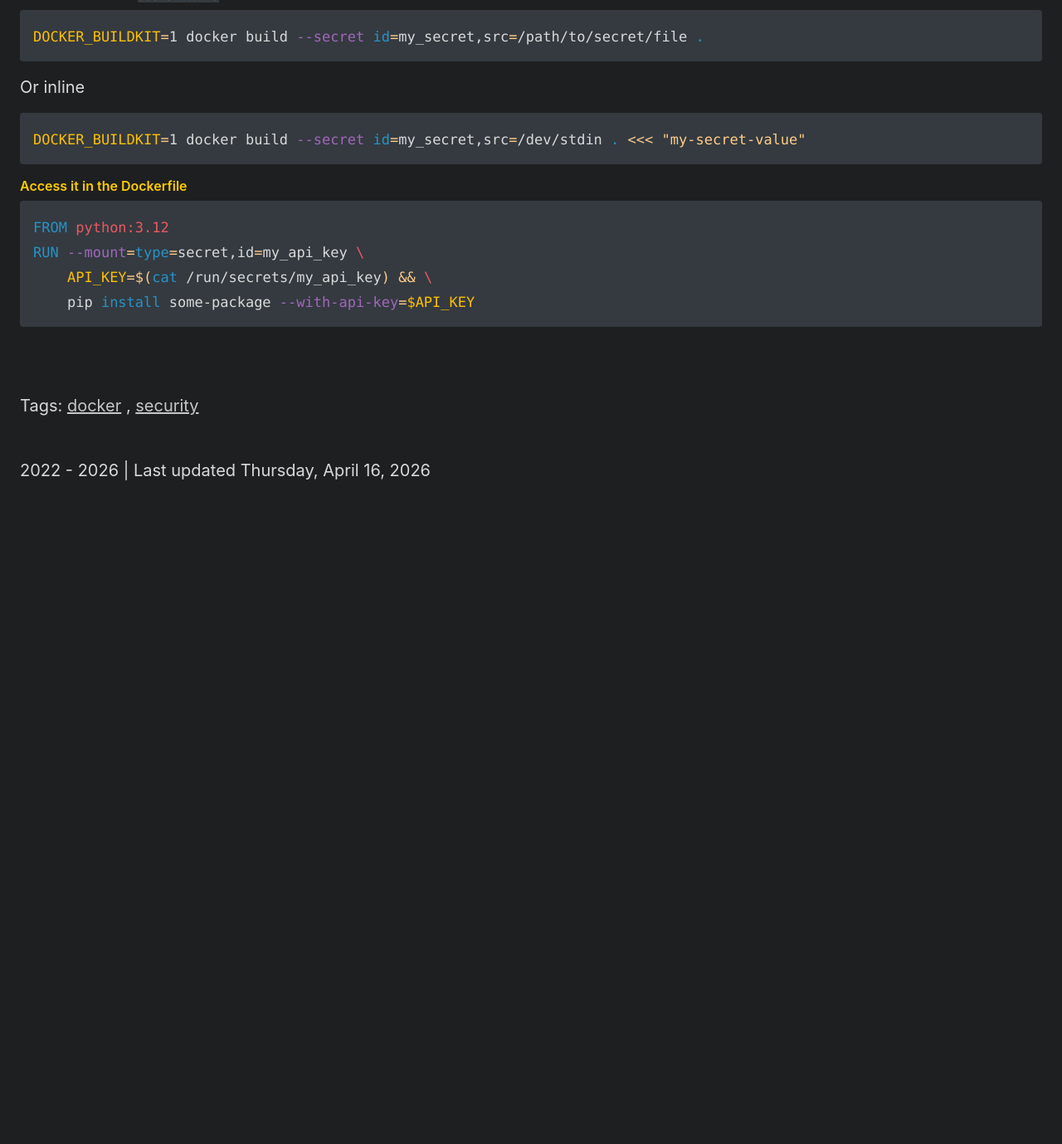
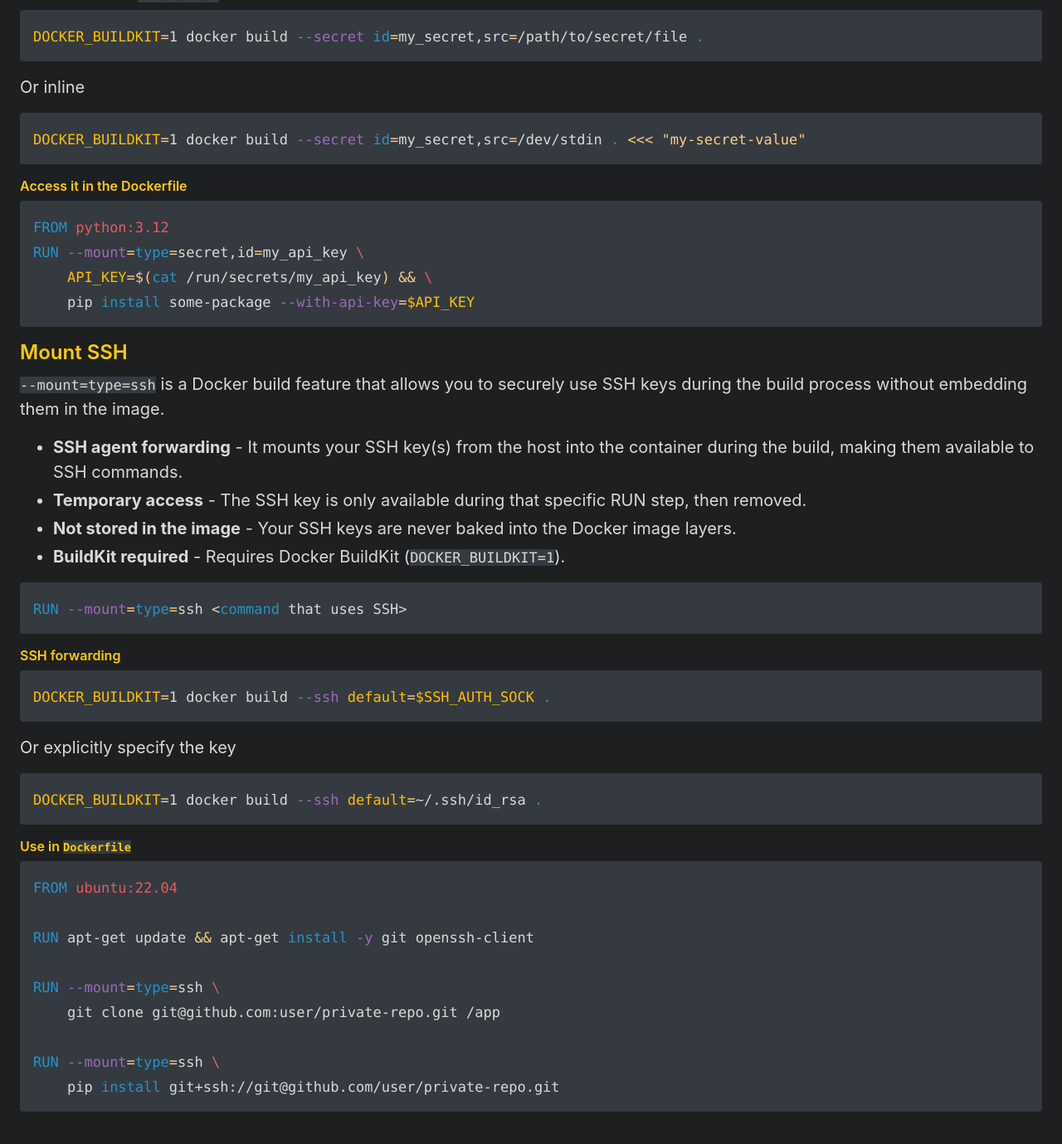
Before and after one commit to artemdevel/artemdevel.github.io, a Jekyll site: the page built from _posts/2022-09-26-docker-security-notes.md, in a window 1280 px wide and 1400 px high, scrolled down 2507 px. Shown: the top 1379 px of the window at 83% size. Built offline with Jekyll 4.4.1, drawn with Linux system fonts in a browser that asks for light colours; before the commit the page ends 3137 px from its top, so only the background shows below that.

Commit message:
Update Docker security notes

````diff
--- a/_posts/2022-09-26-docker-security-notes.md
+++ b/_posts/2022-09-26-docker-security-notes.md
@@ -91,11 +91,11 @@ RUN --mount=type=secret,id=my_secret cat /run/secrets/my_secret
 ```
 
 #### Pass the secret to `docker build`
-```bash
+```shell
 DOCKER_BUILDKIT=1 docker build --secret id=my_secret,src=/path/to/secret/file .
 ```
 Or inline
-```bash
+```shell
 DOCKER_BUILDKIT=1 docker build --secret id=my_secret,src=/dev/stdin . <<< "my-secret-value"
 ```
 
@@ -106,3 +106,38 @@ RUN --mount=type=secret,id=my_api_key \
     API_KEY=$(cat /run/secrets/my_api_key) && \
     pip install some-package --with-api-key=$API_KEY
 ```
+
+## Mount SSH
+`--mount=type=ssh` is a Docker build feature that allows you to securely use SSH keys during the build process without
+embedding them in the image.
+
+- **SSH agent forwarding** - It mounts your SSH key(s) from the host into the container during the build, making them available to SSH commands.
+- **Temporary access** - The SSH key is only available during that specific RUN step, then removed.
+- **Not stored in the image** - Your SSH keys are never baked into the Docker image layers.
+- **BuildKit required** - Requires Docker BuildKit (`DOCKER_BUILDKIT=1`).
+
+```Dockerfile
+RUN --mount=type=ssh <command that uses SSH>
+```
+
+#### SSH forwarding
+```shell
+DOCKER_BUILDKIT=1 docker build --ssh default=$SSH_AUTH_SOCK .
+```
+Or explicitly specify the key
+```shell
+DOCKER_BUILDKIT=1 docker build --ssh default=~/.ssh/id_rsa .
+```
+
+#### Use in `Dockerfile`
+```Dockerfile
+FROM ubuntu:22.04
+
+RUN apt-get update && apt-get install -y git openssh-client
+
+RUN --mount=type=ssh \
+    git clone git@github.com:user/private-repo.git /app
+
+RUN --mount=type=ssh \
+    pip install git+ssh://git@github.com/user/private-repo.git
+```
````
